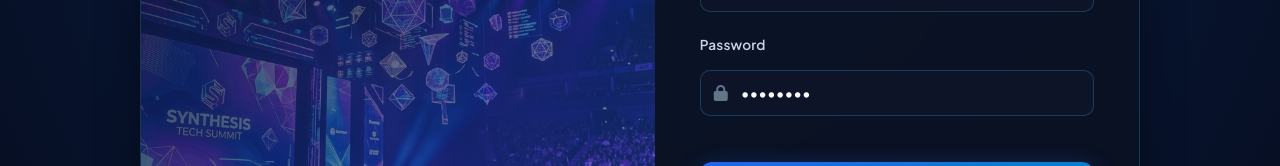
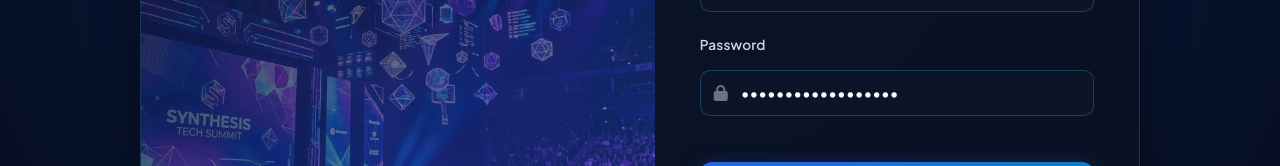
Before and after one commit to np03cs4a250005-create/summerClass-Project-, a React (Vite) app in the folder client/: page /login in a window 1280 px wide. Shown: the part 336-502 px from the top of the page. Built offline with nearby package versions, Linux system fonts and the light colour scheme; no server answers.

Commit message:
Update default demo credentials to secure unbreached passwords to resolve Google Password Manager warnings

```diff
--- a/client/src/pages/Login.jsx
+++ b/client/src/pages/Login.jsx
@@ -5,7 +5,7 @@
 
 const Login = () => {
     const [email, setEmail] = useState('admin@gatherly.com');
-    const [password, setPassword] = useState('admin123');
+    const [password, setPassword] = useState('GatherlyAdmin2026!');
     const [error, setError] = useState('');
     const [loading, setLoading] = useState(false);
     const { login } = useAuth();
@@ -130,10 +130,10 @@
                             <i className="fas fa-bolt" style={{ color: '#38bdf8' }}></i> Quick Demo Auto-Fill Roles:
                         </span>
                         <div style={{ display: 'flex', gap: '10px', justifyContent: 'center', flexWrap: 'wrap' }}>
-                            <button type="button" onClick={() => fillDemo('admin@gatherly.com', 'admin123')} className="btn btn-sm" style={{ fontSize: '0.8rem', padding: '6px 14px', borderRadius: '8px', background: 'rgba(37, 99, 235, 0.25)', border: '1px solid rgba(56, 189, 248, 0.4)', color: '#7dd3fc', fontWeight: 600, display: 'inline-flex', alignItems: 'center', gap: '6px' }}>
+                            <button type="button" onClick={() => fillDemo('admin@gatherly.com', 'GatherlyAdmin2026!')} className="btn btn-sm" style={{ fontSize: '0.8rem', padding: '6px 14px', borderRadius: '8px', background: 'rgba(37, 99, 235, 0.25)', border: '1px solid rgba(56, 189, 248, 0.4)', color: '#7dd3fc', fontWeight: 600, display: 'inline-flex', alignItems: 'center', gap: '6px' }}>
                                 <i className="fas fa-user-shield"></i> Admin / Organizer
                             </button>
-                            <button type="button" onClick={() => fillDemo('user@gatherly.com', 'user123')} className="btn btn-sm" style={{ fontSize: '0.8rem', padding: '6px 14px', borderRadius: '8px', background: 'rgba(52, 211, 153, 0.2)', border: '1px solid rgba(52, 211, 153, 0.4)', color: '#6ee7b7', fontWeight: 600, display: 'inline-flex', alignItems: 'center', gap: '6px' }}>
+                            <button type="button" onClick={() => fillDemo('user@gatherly.com', 'GatherlyUser2026!')} className="btn btn-sm" style={{ fontSize: '0.8rem', padding: '6px 14px', borderRadius: '8px', background: 'rgba(52, 211, 153, 0.2)', border: '1px solid rgba(52, 211, 153, 0.4)', color: '#6ee7b7', fontWeight: 600, display: 'inline-flex', alignItems: 'center', gap: '6px' }}>
                                 <i className="fas fa-user"></i> Attendee / User
                             </button>
                         </div>
```
Also changed, not shown: 3 other files (tests, documents, lock files or other folders).
